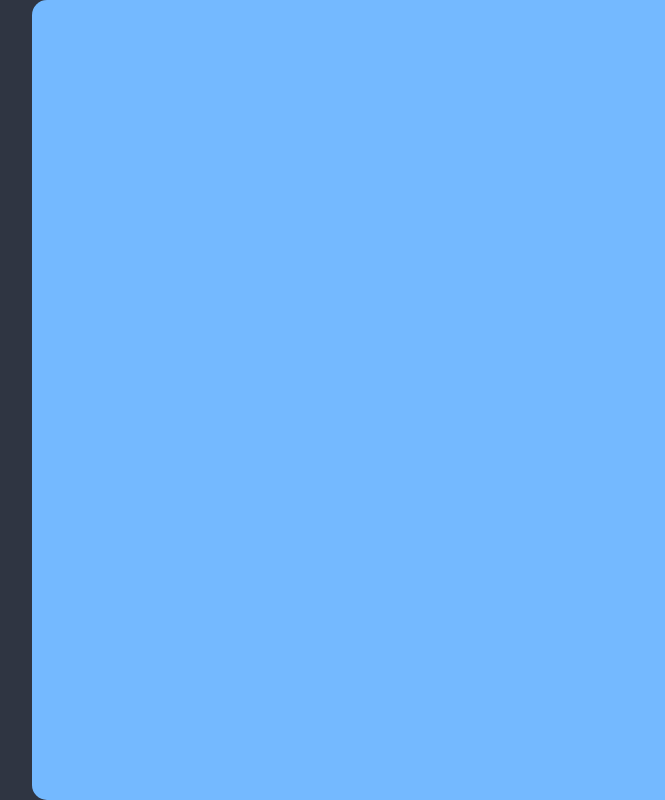
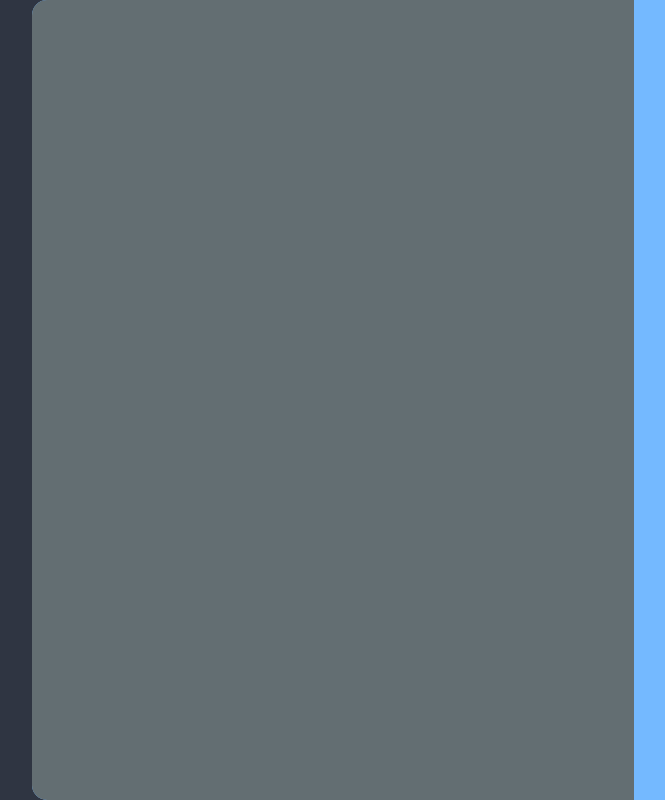
Before and after one commit to Tsebo200/Cerebro-Sano, a React (Create React App) app: page /register in a window 1280 px wide. Shown: the top 800 px of the page, without its empty margins (83-748 px from the left). Built offline with nearby package versions, Linux system fonts and the light colour scheme.

Commit message:
Started styling Register Page
Started styling Register page and refined Sign In page.

```diff
--- a/src/index.css
+++ b/src/index.css
@@ -101,9 +101,9 @@ a:hover{
 
 .left{
   width: 602px;
-  height: 601px;
+  height: 100%;
   border-radius: 15px 0px 0px 15px;
-  background-color: #74B9FF;
+  background-color: transparent;
   float: left;
 }
 
@@ -144,7 +144,7 @@ a:hover{
   width: 602px;
   height: 100vh;
   margin-left: 601px;
-  margin-top: -601px;
+  margin-top: -100vh;
   border-radius: 0px 15px 15px 0px;
   background-color:  #636E72;
   float: left;
@@ -302,13 +302,20 @@ label{
 }
 
 /* Register */
-
 .sign-container{
   width: 1203px;
   height: 100vh;
   margin-left: 115px;
   border-radius: 15px;
   background-color: #74B9FF;
+  float: left;
+}
+
+.left-reg{
+  width: 602px;
+  height: 100%;
+  border-radius: 15px 0px 0px 15px;
+  background-color:  #636E72;
   float: left;
 }
 
```
